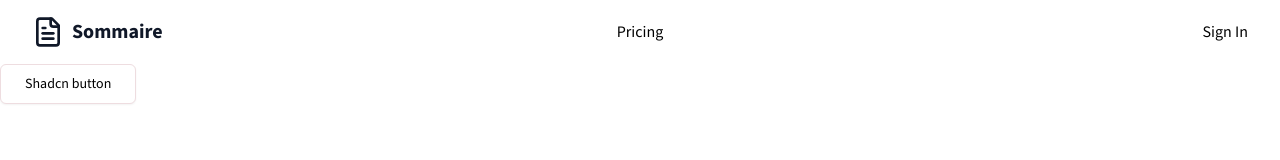
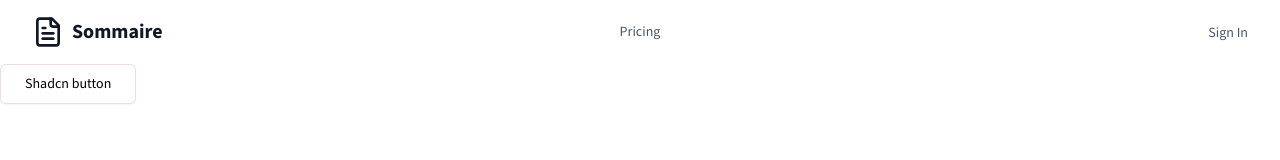
Before and after one commit to Anas1602/PDF-Summary-AI-SaaS, a Next.js app: page / in a window 1280 px wide. Shown: the top 160 px of the page. Built offline with nearby package versions, Linux system fonts and the light colour scheme.

Commit message:
NavBar Done

```diff
--- a/components/common/header.tsx
+++ b/components/common/header.tsx
@@ -1,37 +1,37 @@
 import { FileText } from "lucide-react";
-import Link from "next/link";
 import React from "react";
 import { Button } from "../ui/button";
+import Navlink from "./nav-link";
 
 const Header = () => {
   const isLoggedIn = false;
   return (
     <nav className="container flex items-center justify-between py-4 lg:px-8 px-2 mx-auto">
       <div className="flex lg:flex-1">
-        <Link href="/" className="flex items-center gap-1 lg:gap-2 shrink-0">
+        <Navlink href="/" className="flex items-center gap-1 lg:gap-2 shrink-0">
           {" "}
           <FileText className="w-5 h-5 lg:w-8 lg:h-8 text-gray-900 hover:rotate-12 transform transition duration-200 ease-in-out" />{" "}
           <span className="font-extrabold lg:text-xl text-gray-900">
             Sommaire
           </span>
-        </Link>
+        </Navlink>
       </div>
 
       <div className="flex lg:justify-center gap-4 lg:gap-12 lg:items-center">
-        <Link href="/#pricing">Pricing</Link>
-        {isLoggedIn && <Link href="/dashboard">Your Summaries</Link>}
+        <Navlink href="/#pricing">Pricing</Navlink>
+        {isLoggedIn && <Navlink href="/dashboard">Your Summaries</Navlink>}
       </div>
 
       <div className="flex lg:justify-end lg:flex-1">
         {isLoggedIn ? (
           <div className="flex gap-2 items-center">
-            <Link href="/upload"> Upload a PDF</Link>
+            <Navlink href="/upload"> Upload a PDF</Navlink>
             <div>Pro</div>
             <Button>User</Button>
           </div>
         ) : (
           <div>
-            <Link href="/sign-in">Sign In</Link>
+            <Navlink href="/sign-in">Sign In</Navlink>
           </div>
         )}
       </div>
--- /dev/null
+++ b/components/common/nav-link.tsx
@@ -0,0 +1,34 @@
+"use client";
+
+import { cn } from "@/lib/utils";
+import Link from "next/link";
+import { usePathname } from "next/navigation";
+import React from "react";
+
+const Navlink = ({
+  href,
+  children,
+  className,
+}: {
+  href: string;
+  children: React.ReactNode;
+  className?: string;
+}) => {
+  const pathname = usePathname();
+  const isActive =
+    pathname === href || (href !== "/" && pathname.startsWith(href));
+  return (
+    <Link
+      href={href}
+      className={cn(
+        "transition-colors text-sm duration-200 text-gray-600 hover:text-rose-500",
+        className,
+        isActive && "text-rose-500"
+      )}>
+      {" "}
+      {children}{" "}
+    </Link>
+  );
+};
+
+export default Navlink;
```
